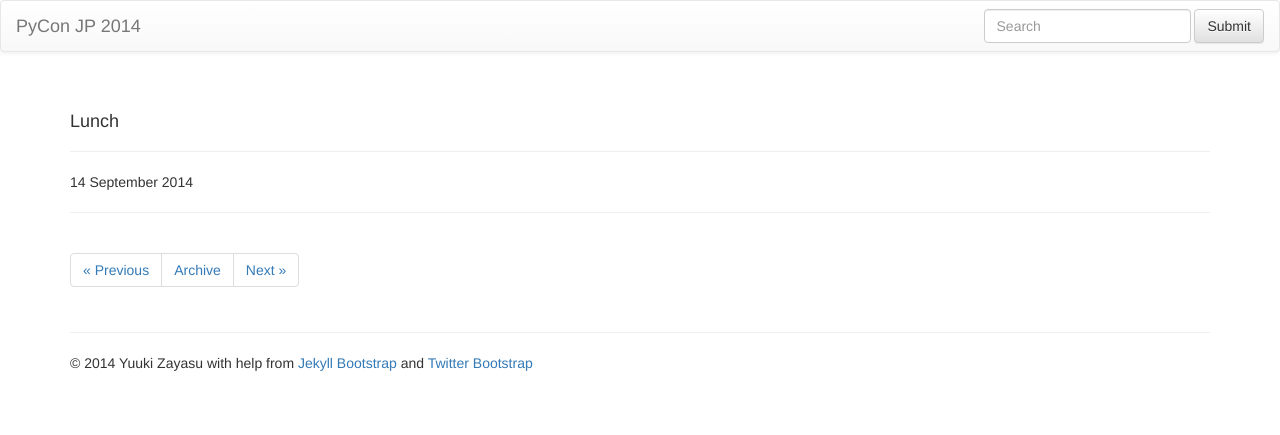
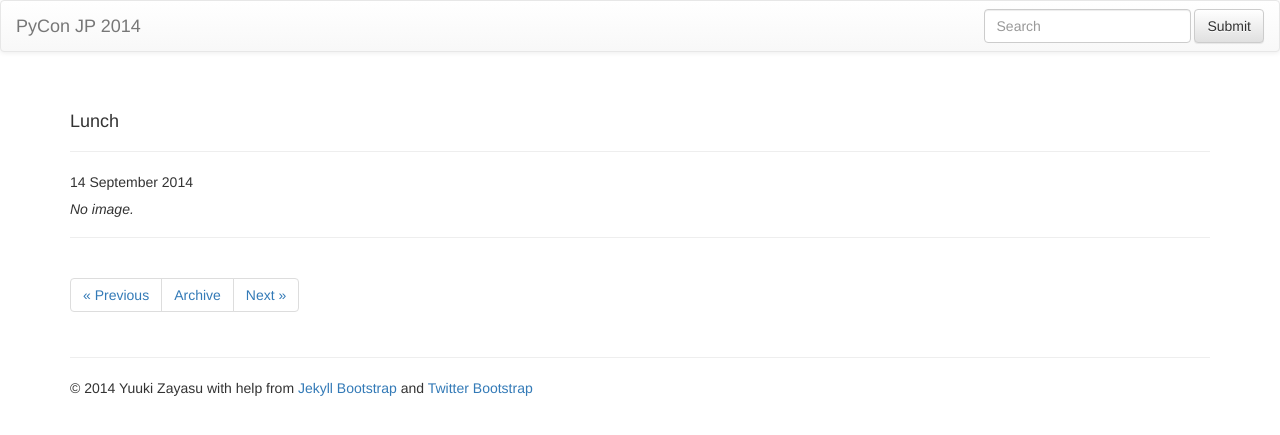
Before and after one commit to PyConJp2014-reports/pyconjp2014-reports.github.io, a Jekyll site: the page built from _posts/2014-09-14/2014-09-14-08-Lunch.md, in a window 1280 px wide. Shown: the top 435 px of the page. Built offline with Jekyll 4.4.1, drawn with Linux system fonts in a browser that asks for light colours; nearby versions of some CDN libraries; library files that are not in the unit come from our copies.

Commit message:
記事を更新

```diff
--- a/_posts/2014-09-14/2014-09-14-08-Lunch.md
+++ b/_posts/2014-09-14/2014-09-14-08-Lunch.md
@@ -6,3 +6,5 @@ time: 12:40 ~ 13:00
 ---
 
 {% include JB/setup %}
+
+##### *No image.*
```
